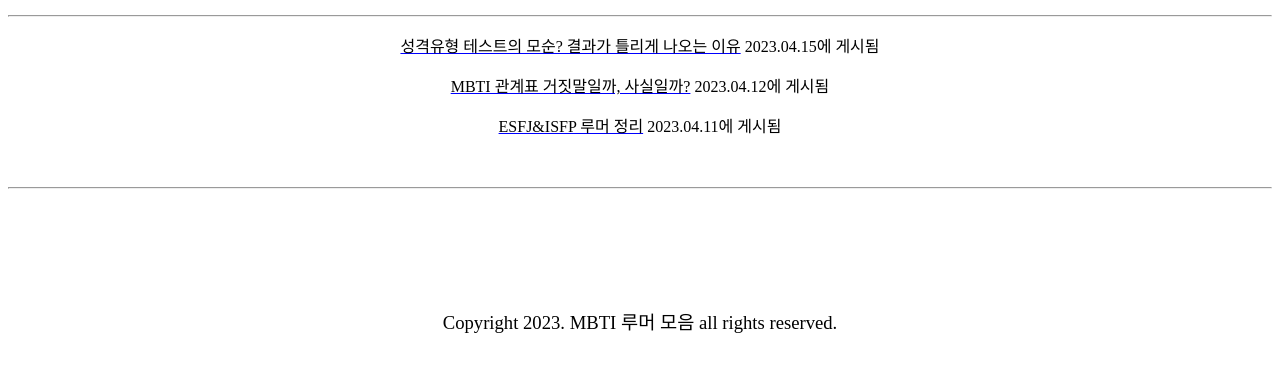
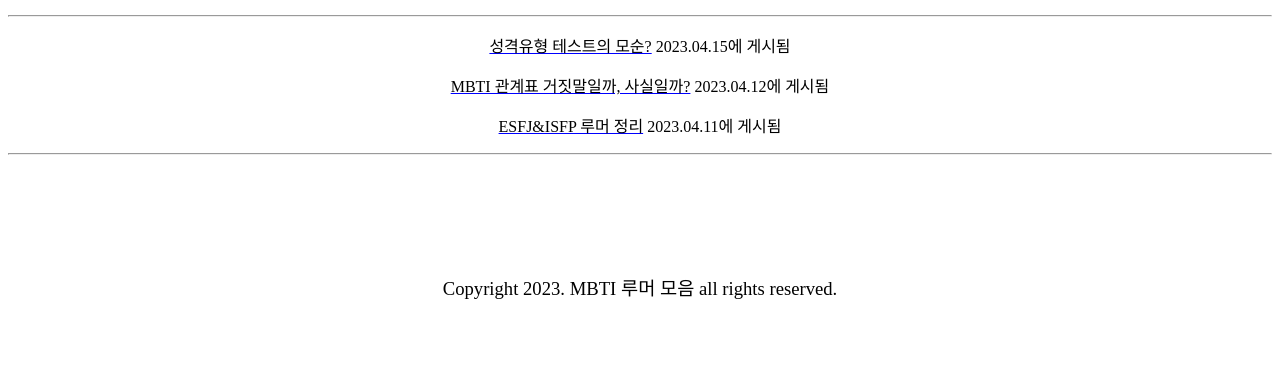
Before and after one commit to mbti-data/post-list, a plain HTML site: page index.html in a window 1280 px wide. Shown: the part 372-744 px from the top of the page. Drawn offline with Linux system fonts and the light colour scheme.

Commit message:
Add files via upload

```diff
--- a/index.html
+++ b/index.html
@@ -20,10 +20,9 @@
     <p align="center">&nbsp;</p>
     <p align="center"><font face="한컴산뜻돋움"><span style="font-size:22pt;">포스팅 목록</span></font></p>
     <hr>
-    <p><a href="https://mbti-rumors.github.io/contradictions-in-personality-type-tests/"><font color="black">성격유형 테스트의 모순? 결과가 틀리게 나오는 이유</font></a> 2023.04.15에 게시됨</p>
+    <p><a href="https://mbti-rumors.github.io/contradictions-in-personality-type-tests/"><font color="black">성격유형 테스트의 모순?</font></a> 2023.04.15에 게시됨</p>
     <p><a href="https://mbti-rumors.github.io/mbti-relationship-table-rumor/"><font color="black">MBTI 관계표&nbsp;거짓말일까, 사실일까?</font></a><font color="black"><span style="text-align:center;"> 2023.04.12에 게시됨</span></font></p>
     <p><a href="https://mbti-rumors.github.io/esfj-isfp-rumor/"><font color="black">ESFJ&amp;ISFP 루머 정리</font></a><font color="black"> 2023.04.11에 게시됨</font></p>
-    <p>&nbsp;</p>
     <hr>
     <p align="center"><font face="페이북 OTF Bold">&nbsp;</font></p>
     <p align="center">&nbsp;</p>
```
